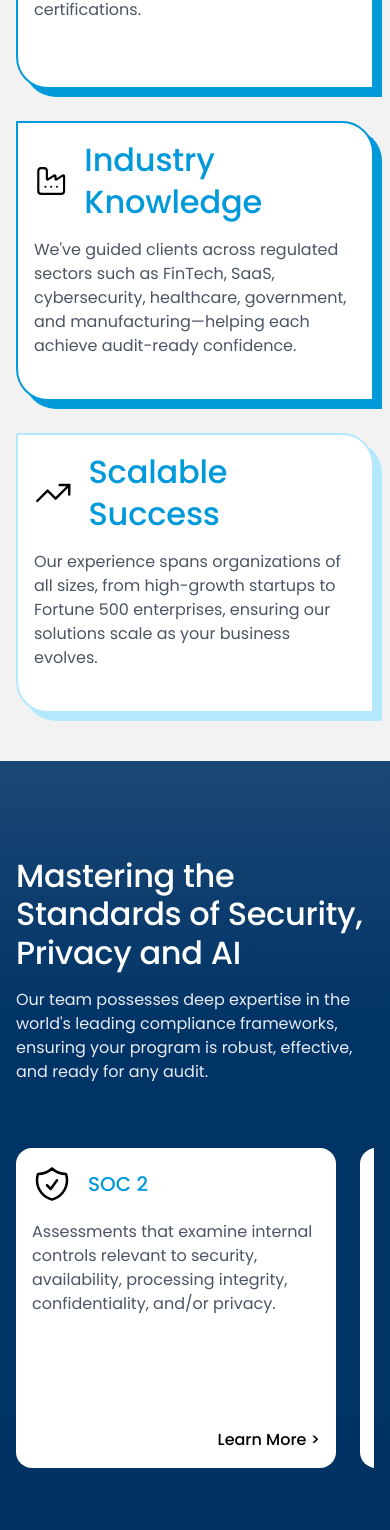
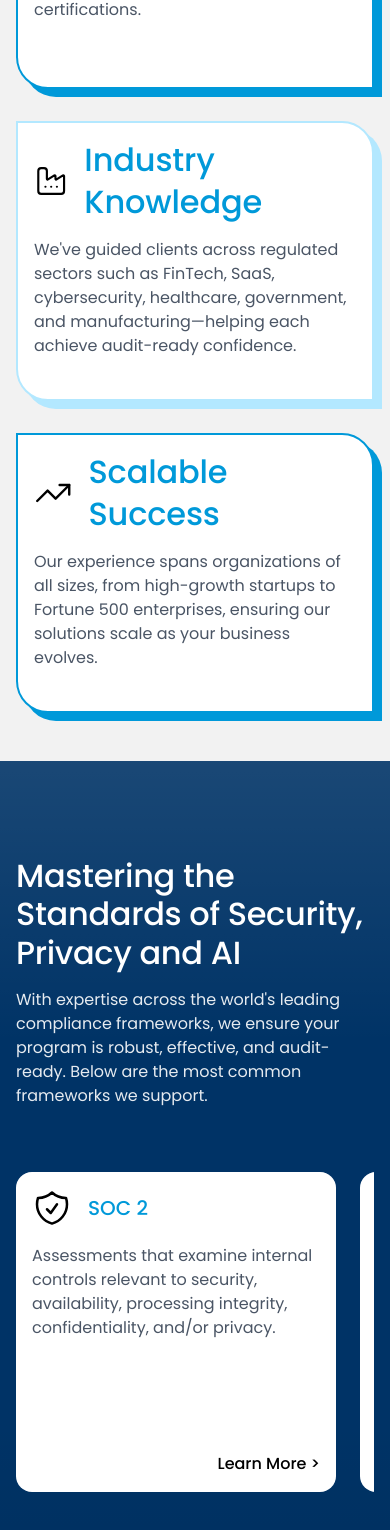
Before and after one commit to MrSalt123/turnkey, a Next.js app: page / in a window 390 px wide. Shown: the part 2440-3970 px from the top of the page. Built offline with nearby package versions, Linux system fonts and the light colour scheme.

Commit message:
mobile change

```diff
--- a/src/app/services/page.tsx
+++ b/src/app/services/page.tsx
@@ -87,8 +87,7 @@ export default function ServicesPage() {
               </h3>
               <h5 className='mb-4'>Compare where your organization stands against compliance frameworks and standards.</h5>
               <p className="text-gray-600 text-base mb-6 flex-grow">
-                Uncover hidden risks and get a clear roadmap for your compliance journey. We identify gaps
-                across your people, processes, and technology to ensure you&apos;re audit-ready.
+              Get a clear roadmap for your compliance journey. We identify gaps across your people, processes, and technology to ensure you&apos;re audit-ready for any frameworks you choose to implement.
               </p>
               <div className="text-right mt-auto">
                 <Link
@@ -221,7 +220,7 @@ export default function ServicesPage() {
                   <div className="flex-shrink-0">
                     <CheckCircle className="w-10 h-10 stroke-1" style={{ color: 'var(--color-accent)' }} />
                   </div>
-                  <span className="text-lg text-gray-700">Healthcare & Life Sciences</span>
+                  <span className="text-lg text-gray-700">Healthcare</span>
                 </li>
                 <li className="flex items-center gap-3">
                   <div className="flex-shrink-0">
--- a/src/components/FeaturedFrameworks.tsx
+++ b/src/components/FeaturedFrameworks.tsx
@@ -65,7 +65,7 @@ const frameworks = [
   },
   {
     title: 'ISO 27001',
-    description: 'An international standard that establishes an ISMS framework and implements robust security controls to protect data and reduce risk.',
+    description: 'An international standard that establishes an Information Security Management System (ISMS) framework and implements robust security controls to protect data and reduce risk.',
     path: '/frameworks/iso27001',
   },
   {
@@ -95,8 +95,7 @@ const FeaturedFrameworks = () => {
               Mastering the Standards of Security, Privacy and AI
             </h2>
             <p className="text-lg text-white/90 max-w-3xl">
-              Our team possesses deep expertise in the world&apos;s leading compliance frameworks, ensuring your program is robust, effective, and ready for any audit.
-            </p>
+              With expertise across the world&apos;s leading compliance frameworks, we ensure your program is robust, effective, and audit-ready. Below are the most common frameworks we support.            </p>
           </div>
           <div className="hidden lg:flex justify-center items-center">
             <Image
--- a/src/components/Footer.tsx
+++ b/src/components/Footer.tsx
@@ -24,13 +24,6 @@ export default function Footer() {
             <div className="flex items-center space-x-4 mt-5">
               <a href="https://www.linkedin.com/in/jasonlannen" target="_blank" rel="noopener noreferrer" className="text-gray-400 hover:text-gray-800 transition-colors">
                 <Linkedin size={18} />
-              </a>
-              {/* Add other social links if available, or remove these */}
-              <a href="#" target="_blank" rel="noopener noreferrer" className="text-gray-400 hover:text-gray-800 transition-colors">
-                <Facebook size={18} />
-              </a>
-              <a href="#" target="_blank" rel="noopener noreferrer" className="text-gray-400 hover:text-gray-800 transition-colors">
-                <Twitter size={18} />
               </a>
             </div>
           </div>
--- a/src/components/HowWeWork.tsx
+++ b/src/components/HowWeWork.tsx
@@ -101,7 +101,7 @@ const HowWeWork = () => {
                 </h5>
               </div>
               <p className="text-gray-600 text-base">
-                We manage external auditors and streamline the evidence collectionprocess.
+                We manage external auditors and streamline the evidence collection process.
               </p>
             </div>
           </div>
--- a/src/components/WhoWeAre.tsx
+++ b/src/components/WhoWeAre.tsx
@@ -58,8 +58,8 @@ export default function WhoWeAre() {
           {/* Card 3: Industry Knowledge */}
           <div className="flex flex-col gap-8 md:mt-8">
             <div
-              className="bg-white p-4 md:p-6 transition-all duration-300 hover:shadow-lg border border-2 border-accent rounded-tr-4xl rounded-bl-4xl"
-              style={{ boxShadow: '8px 8px 0px var(--color-accent)', minHeight: '280px' }}
+              className="bg-white p-4 md:p-6 transition-all duration-300 hover:shadow-lg border border-2 border-accent-light md:border-accent rounded-tr-4xl rounded-bl-4xl shadow-[8px_8px_0px_var(--color-accent-light)] md:shadow-[8px_8px_0px_var(--color-accent)]"
+              style={{ minHeight: '280px' }}
             >
               <div className="flex items-center gap-4 mb-4">
                 <Factory size={40} strokeWidth={1.5} className="text-black" />
@@ -74,8 +74,8 @@ export default function WhoWeAre() {
 
             {/* Card 4: Scalable Success */}
             <div
-              className="bg-white p-4 md:p-6 transition-all duration-300 hover:shadow-lg border border-2 border-accent-light rounded-tr-4xl rounded-bl-4xl"
-              style={{ boxShadow: '8px 8px 0px var(--color-accent-light)', minHeight: '280px' }}
+              className="bg-white p-4 md:p-6 transition-all duration-300 hover:shadow-lg border border-2 border-accent md:border-accent-light rounded-tr-4xl rounded-bl-4xl shadow-[8px_8px_0px_var(--color-accent)] md:shadow-[8px_8px_0px_var(--color-accent-light)]"
+              style={{ minHeight: '280px' }}
             >
               <div className="flex items-center gap-4 mb-4">
                 <TrendingUp size={40} strokeWidth={1.5} className="text-black" />
```
